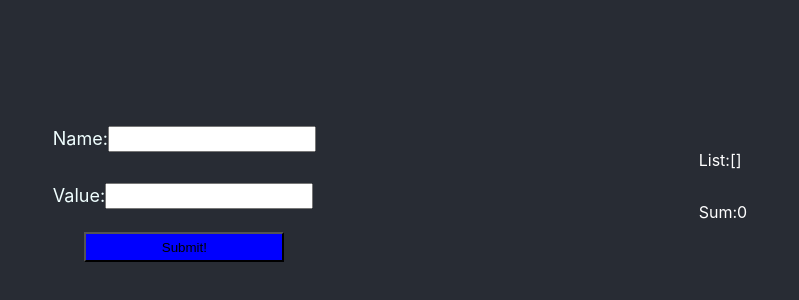
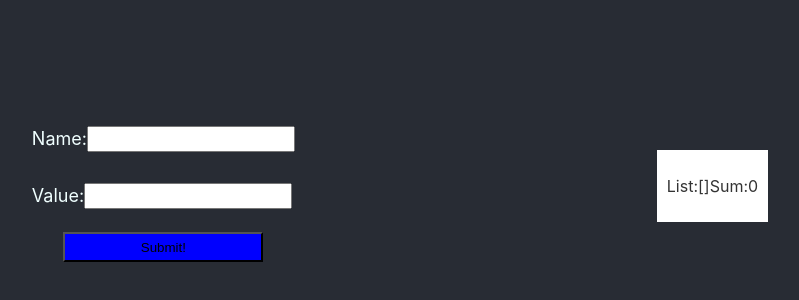
Before and after one commit to kristjansig1983/my-expenses-v2, a React (Create React App) app: page / in a window 1280 px wide. Shown: the part 214-514 px from the top of the page, without its empty margins (250-1049 px from the left). Built offline with nearby package versions, Linux system fonts and the light colour scheme.

Commit message:
Got card
Got one card, not good enough.

```diff
--- a/package.json
+++ b/package.json
@@ -10,6 +10,8 @@
     "react-dom": "^18.2.0",
     "react-scripts": "5.0.1",
     "styled-components": "^5.3.6",
+    "uuid": "^9.0.0",
+    "uuidv4": "^6.2.13",
     "web-vitals": "^2.1.4"
   },
   "scripts": {
--- a/src/App.js
+++ b/src/App.js
@@ -38,10 +38,10 @@ const App = () => {
           Submit!
         </Button>
       </Form>
-      <List>
+      <Card>
         <Items>
           <p>List:</p>
-          <p>[{objectList.map((item) => `${item.name}, `)}]</p>
+          <p>[{objectList.map((item) => `${item.name + item.value}, `)}]</p>
         </Items>
         <Items>
           <p>Sum:</p>
@@ -53,7 +53,8 @@ const App = () => {
             )}
           </p>
         </Items>
-      </List>
+        <Delete type='button'></Delete>
+      </Card>
     </Page>
   )
 }
@@ -103,4 +104,30 @@ const Input = styled.div`
   flex-direction: row;
   align-items: center;
 `
+
+const Card = styled.div`
+  background-color: #fff;
+  box-shadow: var(--box-shadow);
+  color: #333;
+  display: flex;
+  justify-content: space-between;
+  position: relative;
+  padding: 10px;
+  margin: 10px 0;
+`
+const Delete = styled.button`
+  cursor: pointer;
+  background-color: #e74c3c;
+  border: 0;
+  color: #fff;
+  font-size: 20px;
+  line-height: 20px;
+  padding: 2px 5px;
+  position: absolute;
+  top: 50%;
+  left: 0;
+  transform: translate(-100%, -50%);
+  opacity: 0;
+  transition: opacity 0.3s ease;
+`
 export default App
```
Also changed, not shown: 1 other file (tests, documents, lock files or other folders).
